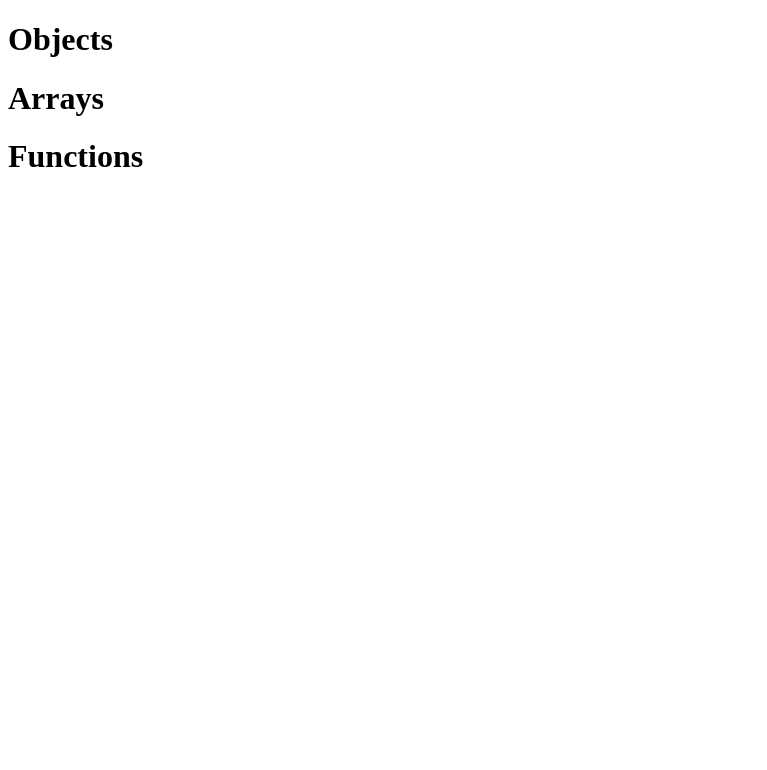
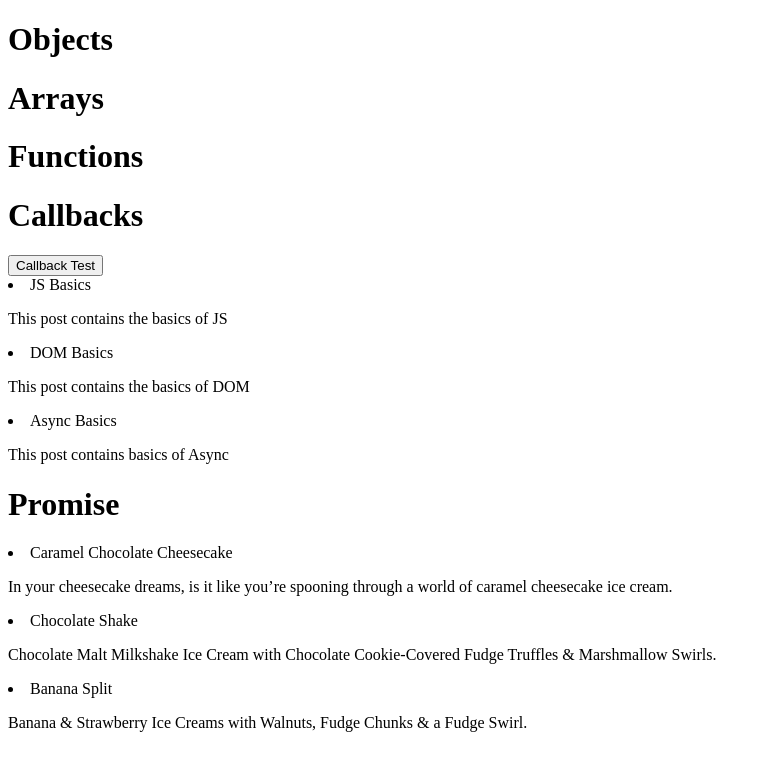
Before and after one commit to nightwish461/head-first-JS-book, a website with bundled scripts: page JS-basics/index.html in a window 1280 px wide. Shown: the whole page, without its empty margins (0-767 px from the left). Built offline with nearby package versions, Linux system fonts and the light colour scheme.

Commit message:
Added callback and promise examples

```diff
--- /dev/null
+++ b/JS-basics/callbacks.js
@@ -0,0 +1,46 @@
+// Async JS - Callbacks
+// Example from https://levelup.gitconnected.com/async-js-crash-course-callbacks-promises-async-await-2e5f11b67dc4
+
+// Simple callback function
+const button = document.getElementById("button");
+function callback() {
+  console.log("Hello world");
+}
+
+button.addEventListener("click", callback);
+
+// Callback function is passed as an argument to another function. It is often used with eventListeners
+const posts = [
+  { title: "JS Basics", summary: "This post contains the basics of JS" },
+  { title: "DOM Basics", summary: "This post contains the basics of DOM" },
+];
+
+function getPosts() {
+  setTimeout(() => {
+    let output = "";
+    posts.forEach(
+      (post) => (output += `<li>${post.title}</li><p>${post.summary}</p>`)
+    );
+
+    console.log(output);
+    document.getElementById("callbackSetTimeoutTest").innerHTML = output;
+  }, 1000);
+}
+
+function createPost(post, callback) {
+  setTimeout(() => {
+    posts.push(post);
+    callback();
+  }, 2000);
+}
+
+// The title "async basics" is pushed at the end of the array...
+// 1) Creating a new post, adding it to posts array
+// 2) Getting all posts and displaying them on the page
+createPost(
+  { title: "Async Basics", summary: "This post contains basics of Async" },
+  getPosts
+);
+
+// Example API call
+// Free fake api: https://jsonplaceholder.typicode.com/
--- a/JS-basics/index.html
+++ b/JS-basics/index.html
@@ -1,17 +1,24 @@
 <!DOCTYPE html>
 <html lang="en">
-<head>
-    <meta charset="UTF-8">
-    <meta http-equiv="X-UA-Compatible" content="IE=edge">
-    <meta name="viewport" content="width=device-width, initial-scale=1.0">
+  <head>
+    <meta charset="UTF-8" />
+    <meta http-equiv="X-UA-Compatible" content="IE=edge" />
+    <meta name="viewport" content="width=device-width, initial-scale=1.0" />
     <title>Document</title>
-</head>
-<body>
+  </head>
+  <body>
     <h1>Objects</h1>
     <script src="objects.js"></script>
     <h1>Arrays</h1>
     <script src="arrays.js" type="module"></script>
     <h1>Functions</h1>
     <script src="functions.js" type="module"></script>
-</body>
+    <h1>Callbacks</h1>
+    <button id="button">Callback Test</button>
+    <div id="callbackSetTimeoutTest"></div>
+    <script src="callbacks.js" type="module"></script>
+    <h1>Promise</h1>
+    <div id="promiseTest"></div>
+    <script src="promise.js" type="module"></script>
+  </body>
 </html>
--- /dev/null
+++ b/JS-basics/promise.js
@@ -0,0 +1,45 @@
+// Using Promise
+
+//Async JS - Promises
+// https://github.com/cfchou/icecream/blob/master/icecream.json
+const iceCreams = [
+  {
+    name: "Caramel Chocolate Cheesecake",
+    summary:
+      "In your cheesecake dreams, is it like you’re spooning through a world of caramel cheesecake ice cream.",
+  },
+  {
+    name: "Chocolate Shake",
+    summary:
+      "Chocolate Malt Milkshake Ice Cream with Chocolate Cookie-Covered Fudge Truffles & Marshmallow Swirls.",
+  },
+];
+
+function getIceCreams() {
+  setTimeout(() => {
+    let output = "";
+    iceCreams.forEach(
+      (iceCream) =>
+        (output += `<li>${iceCream.name}</li><p>${iceCream.summary}</p>`)
+    );
+    document.getElementById("promiseTest").innerHTML = output;
+  }, 1000);
+}
+
+function createIceCreames(iceCream) {
+  return new Promise((resolve, reject) => {
+    setTimeout(() => {
+      iceCreams.push(iceCream);
+      const num = 6;
+      num > 4 ? resolve() : reject("Error: Something is wrong");
+    }, 2000);
+  });
+}
+
+createIceCreames({
+  name: "Banana Split",
+  summary:
+    "Banana & Strawberry Ice Creams with Walnuts, Fudge Chunks & a Fudge Swirl.",
+})
+  .then(getIceCreams)
+  .catch((err) => (document.body.innerHTML = `${err}`));
```
